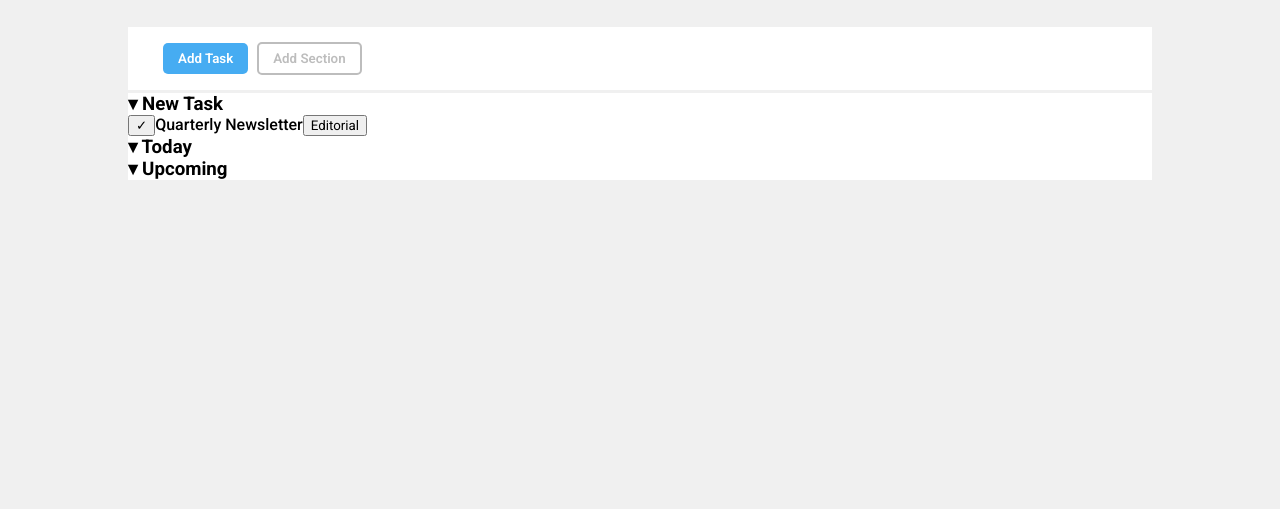
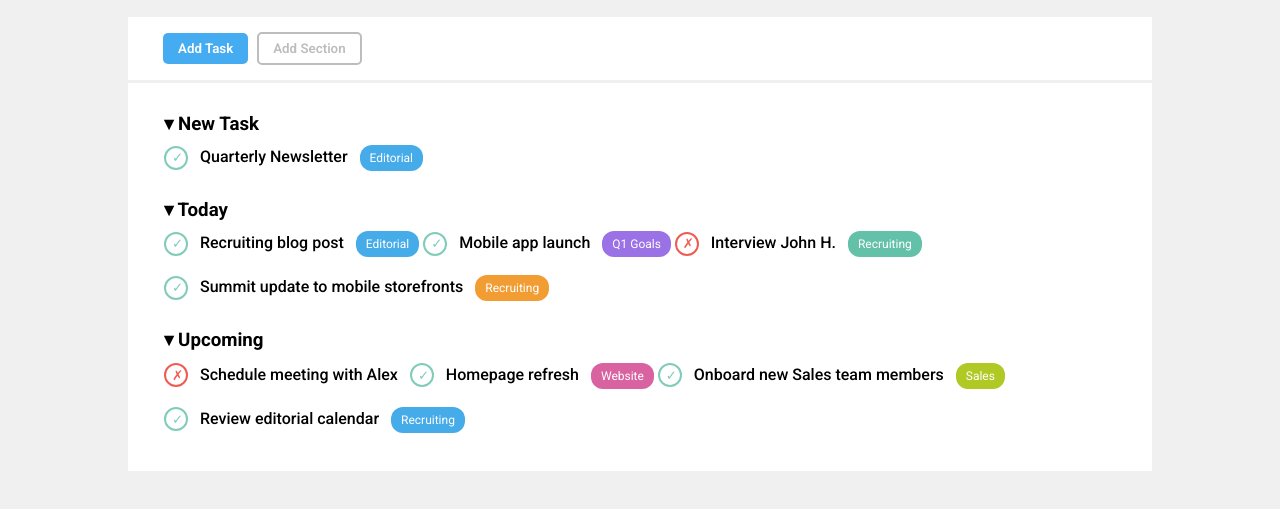
Before and after one commit to coluccifrancesco/html-css-toboolist, a plain HTML site: page index.html in a window 1280 px wide. Shown: the part 73-582 px from the top of the page. Drawn offline with Linux system fonts and the light colour scheme.

Commit message:
Almost there

```diff
--- a/index.html
+++ b/index.html
@@ -30,23 +30,74 @@
             <div class="margin-div2
                 margin-lr
                 bg-w">
-                <div>
+                <div class="container-taskgroup">
                     <h3>&#9662 <span>New Task</span></h3>
 
                     <div class="container-task">
-                        <button>&checkmark;</button>
+                        <button class="check-btn">&checkmark;</button>
                         <p>Quarterly Newsletter</p>
-                        <button>Editorial</button>
+                        <button class="edit-btn">Editorial</button>
                     </div>
                 </div>
 
-                <div class="container-div">
-                   <h3>&#9662 <span>Today</span></h3>
+                <div class="container-taskgroup">
+                    <h3>&#9662 <span>Today</span></h3>
+
+                    <div class="container-task">
+                        <button class="check-btn">&checkmark;</button>
+                        <p>Recruiting blog post</p>
+                        <button class="edit-btn">Editorial</button>
+                    </div>
+
+                    <div class="container-task">
+                        <button class="check-btn">&checkmark;</button>
+                        <p>Mobile app launch</p>
+                        <button class="q1-btn">Q1 Goals</button>
+                    </div>
+
+                    <div class="container-task">
+                        <button class="cross-btn">&cross;</button>
+                        <p>Interview John H.</p>
+                        <button class="recr-btn">Recruiting</button>
+                    </div>
+
+                    <div class="container-task">
+                        <button class="check-btn">&checkmark;</button>
+                        <p>Summit update to mobile storefronts</p>
+                        <button class="mbl-btn">Recruiting</button>
+                    </div>
+
                 </div>
 
-                <div class="container-div">
+                <div class="container-taskgroup">
                     <h3>&#9662 <span>Upcoming</span></h3>
+
+                    <div class="container-task" style="margin-top: 12px; margin-bottom: 8px;">
+                        <button class="cross-btn">&cross;</button>
+                        <p>Schedule meeting with Alex</p>
+                    </div>
+
+                    <div class="container-task">
+                        <button class="check-btn">&checkmark;</button>
+                        <p>Homepage refresh</p>
+                        <button class="web-btn">Website</button>
+                    </div>
+
+                    <div class="container-task">
+                        <button class="check-btn">&checkmark;</button>
+                        <p>Onboard new Sales team members</p>
+                        <button class="sls-btn">Sales</button>
+                    </div>
+
+                    <div class="container-task">
+                        <button class="check-btn">&checkmark;</button>
+                        <p>Review editorial calendar</p>
+                        <button class="edit-btn">Recruiting</button>
+                    </div>
+
                 </div>
+
+
             </div>
         </main>
     </body>
--- a/style/style.css
+++ b/style/style.css
@@ -23,7 +23,7 @@ h1{
 /* main */
 
 .margin-div1{
-    margin-top: 30px;
+    margin-top: 20px;
     margin-bottom: 3px;
 }
 
@@ -34,15 +34,26 @@ h1{
 
 .margin-div2{
     margin-bottom: 20px;
-
+    padding-bottom: 30px;
+    padding-top: 10px;
 }
 
 p{
     font-weight: 450;
+    display: inline;
+    margin-left: 8px;
+    margin-right: 8px;
+}
+
+.container-taskgroup{
+    margin-left: 36px;
+    padding-top: 20px;
 }
 
 .container-task{
-    display: flex;
+    display: inline-block;
+    max-width: 400px;
+    margin-top: 10px;
 }
 
 
@@ -91,18 +102,116 @@ p{
     font-weight: 550;
 }
 
-.check-btn{}
+.check-btn{
+    height: 24px;
+    width: 24px;
+    background-color: #ffffff;
+    border-color: #81CCB9;
+    border-width: 2px;
+    border-style: solid;
+    border-radius: 20px;
+    color: #81CCB9;
+    cursor: pointer;
+}
 
-.cross-btn{}
+.cross-btn{
+    height: 24px;
+    width: 24px;
+    background-color: #ffffff;
+    border-color: #EE5D53;
+    border-width: 2px;
+    border-style: solid;
+    border-radius: 20px;
+    color: #EE5D53;
+    cursor: pointer;
+}
 
-.edit-btn{}
+.edit-btn{
+    padding-left: 10px;
+    padding-right: 10px;
+    padding-top: 6px;
+    padding-bottom: 6px;
+    background-color:  #45ABE9;
+    border: none;
+    border-radius: 12px;
+    color: white;
+    font-size: 12px;
+    cursor: pointer;
+    margin-top: 8;
+    margin-bottom: 8px;
+}
 
-.q1-btn{}
+.q1-btn{
+    padding-left: 10px;
+    padding-right: 10px;
+    padding-top: 6px;
+    padding-bottom: 6px;
+    background-color: #9B72E5;
+    border: none;
+    border-radius: 12px;
+    color: white;
+    font-size: 12px;
+    cursor: pointer;
+    margin-top: 8;
+    margin-bottom: 8px;
+}
 
-.recr-btn{}
+.recr-btn{
+    padding-left: 10px;
+    padding-right: 10px;
+    padding-top: 6px;
+    padding-bottom: 6px;
+    background-color: #63C0A9;
+    border: none;
+    border-radius: 12px;
+    color: white;
+    font-size: 12px;
+    cursor: pointer;
+    margin-top: 8;
+    margin-bottom: 8px;
+}
 
-.mbl-btn{}
+.mbl-btn{
+    padding-left: 10px;
+    padding-right: 10px;
+    padding-top: 6px;
+    padding-bottom: 6px;
+    background-color: #F29D33;
+    border: none;
+    border-radius: 12px;
+    color: white;
+    font-size: 12px;
+    cursor: pointer;
+    margin-top: 8;
+    margin-bottom: 8px;
+}
 
-.web-btn{}
+.web-btn{
+    padding-left: 10px;
+    padding-right: 10px;
+    padding-top: 6px;
+    padding-bottom: 6px;
+    background-color: #D863A0;
+    border: none;
+    border-radius: 12px;
+    color: white;
+    font-size: 12px;
+    cursor: pointer;
+    margin-top: 8;
+    margin-bottom: 8px;
+}
 
-.sls-btn{}
+.sls-btn{
+    padding-left: 10px;
+    padding-right: 10px;
+    padding-top: 6px;
+    padding-bottom: 6px;
+    background-color: rgb(176, 201, 37);
+    border: none;
+    border-radius: 12px;
+    color: white;
+    font-size: 12px;
+    cursor: pointer;
+    margin-top: 8;
+    margin-bottom: 8px;
+}
```
